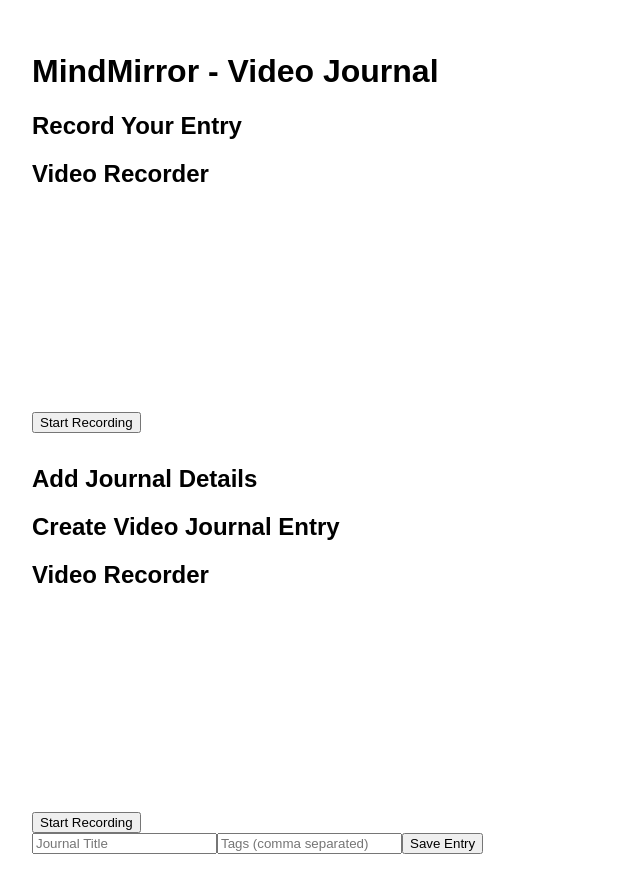
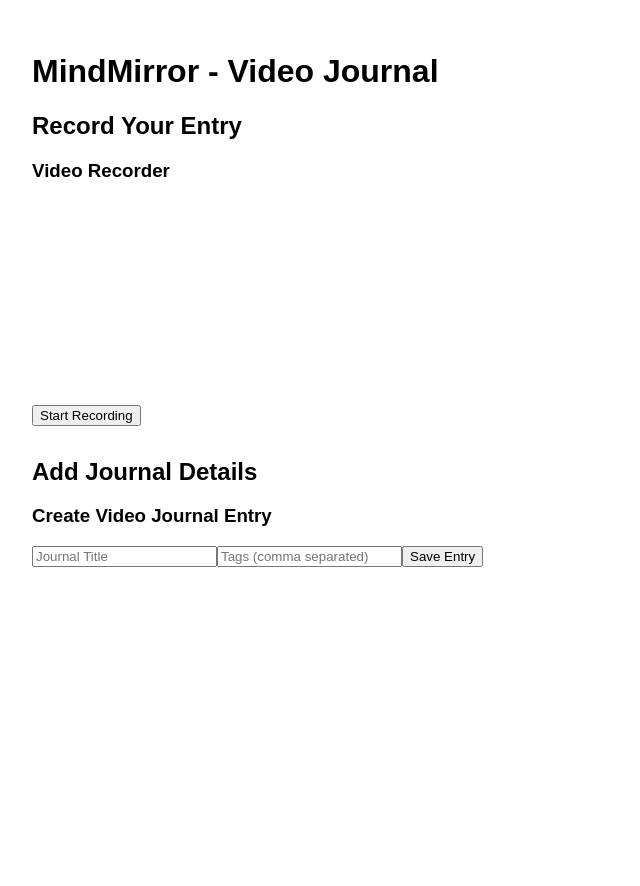
Before and after one commit to Anaanti/mindmirror, a React (Create React App) app in the folder frontend/: page / in a window 1280 px wide. Shown: the whole page, without its empty margins (0-640 px from the left). After the commit the page ends 800 px from the top, so only its background shows below. Built offline with nearby package versions, Linux system fonts and the light colour scheme.

Commit message:
added video preview and journal entry tags

```diff
--- a/frontend/package.json
+++ b/frontend/package.json
@@ -7,9 +7,10 @@
     "@testing-library/jest-dom": "^6.6.3",
     "@testing-library/react": "^16.3.0",
     "@testing-library/user-event": "^13.5.0",
+    "idb": "^8.0.3",
     "react": "^19.1.0",
     "react-dom": "^19.1.0",
-    "react-scripts": "5.0.1",
+    "react-scripts": "^5.0.1",
     "web-vitals": "^2.1.4"
   },
   "scripts": {
--- a/frontend/src/App.js
+++ b/frontend/src/App.js
@@ -1,20 +1,22 @@
-
+import React, { useState } from "react";
 import VideoRecorder from "./VideoRecorder";
 import JournalForm from "./JournalForm";
 
 function App() {
+  const [videoBlobURL, setVideoBlobURL] = useState(null);
+
   return (
     <div className="App" style={{ padding: "2rem", fontFamily: "sans-serif" }}>
       <h1>MindMirror - Video Journal</h1>
 
       <section style={{ marginBottom: "2rem" }}>
-        <h2> Record Your Entry</h2>
-        <VideoRecorder />
+        <h2>Record Your Entry</h2>
+        <VideoRecorder onRecordingComplete={setVideoBlobURL} />
       </section>
 
       <section>
-        <h2> Add Journal Details</h2>
-        <JournalForm />
+        <h2>Add Journal Details</h2>
+        <JournalForm videoUrl={videoBlobURL} />
       </section>
     </div>
   );
--- a/frontend/src/JournalForm.js
+++ b/frontend/src/JournalForm.js
@@ -1,7 +1,6 @@
 import React, { useState } from "react";
-import VideoRecorder from "./VideoRecorder";
 
-const JournalForm = () => {
+const JournalForm = ({ videoUrl }) => {
   const [title, setTitle] = useState("");
   const [tags, setTags] = useState("");
   const [message, setMessage] = useState("");
@@ -20,7 +19,7 @@ const JournalForm = () => {
         body: JSON.stringify({
           title,
           tags: tagArray,
-          videoUrl: "local-only", // placeholder to indicate local storage
+          videoUrl: videoUrl || "no-video",
         }),
       });
 
@@ -39,9 +38,7 @@ const JournalForm = () => {
 
   return (
     <div className="p-4 max-w-xl mx-auto space-y-4">
-      <h2 className="text-xl font-bold mb-2">Create Video Journal Entry</h2>
-
-      <VideoRecorder />
+      <h3 className="text-xl font-bold mb-2">Create Video Journal Entry</h3>
 
       <form onSubmit={handleSubmit} className="space-y-4">
         <input
--- a/frontend/src/VideoRecorder.js
+++ b/frontend/src/VideoRecorder.js
@@ -1,6 +1,6 @@
 import { useRef, useState } from "react";
-
-const VideoRecorder = () => {
+import { saveVideoBlob } from "./videoDB";
+const VideoRecorder = ({ onRecordingComplete }) => {
   const videoRef = useRef(null);
   const mediaRecorderRef = useRef(null);
   const [recording, setRecording] = useState(false);
@@ -8,11 +8,9 @@ const VideoRecorder = () => {
   const recordedChunks = useRef([]);
 
   const startRecording = async () => {
-    // Gets access to webcam and mic.
     const stream = await navigator.mediaDevices.getUserMedia({ video: true, audio: true });
     videoRef.current.srcObject = stream;
-    // Initializes a new media recorder.
-    // Clears previously recorded chunks.
+
     mediaRecorderRef.current = new MediaRecorder(stream);
     recordedChunks.current = [];
 
@@ -21,20 +19,26 @@ const VideoRecorder = () => {
         recordedChunks.current.push(event.data);
       }
     };
-    // When recording stops, create a blob from the recorded chunks and set the video URL.
-    mediaRecorderRef.current.onstop = () => {
+
+    mediaRecorderRef.current.onstop = async () => {
       const blob = new Blob(recordedChunks.current, { type: "video/webm" });
       const url = URL.createObjectURL(blob);
       setRecordedVideoURL(url);
 
-      // Stop webcam stream
+       const key = `video-${Date.now()}`;
+       await saveVideoBlob(key, blob);
+
+      if (onRecordingComplete) {
+        onRecordingComplete(url);
+      }
+
       stream.getTracks().forEach(track => track.stop());
     };
-    // Start recording.
+
     mediaRecorderRef.current.start();
     setRecording(true);
   };
-// Stops the recording and sets the recorded video URL.
+
   const stopRecording = () => {
     mediaRecorderRef.current.stop();
     setRecording(false);
@@ -42,10 +46,9 @@ const VideoRecorder = () => {
 
   return (
     <div>
-      <h2>Video Recorder</h2>
+      <h3>Video Recorder</h3>
       <video ref={videoRef} autoPlay muted style={{ width: "400px" }} />
       <div>
-
         {!recording ? (
           <button onClick={startRecording}>Start Recording</button>
         ) : (
@@ -54,7 +57,7 @@ const VideoRecorder = () => {
       </div>
       {recordedVideoURL && (
         <div>
-          <h3>Preview:</h3>
+          <h4>Preview:</h4>
           <video src={recordedVideoURL} controls style={{ width: "400px" }} />
         </div>
       )}
--- /dev/null
+++ b/frontend/src/videoDB.js
@@ -0,0 +1,27 @@
+import {openDB} from 'idb';
+
+const DB_NAME = 'mindmirror-videos';
+const STORE_NAME = 'videos';
+
+// Initialize the IndexedDB with a version and create an object store
+// if it doesn't already exist. The object store uses 'id' as the key path.
+const dbPromise = openDB(DB_NAME, 1, {
+  upgrade(db) {
+    if (!db.objectStoreNames.contains(STORE_NAME)) {
+      db.createObjectStore(STORE_NAME, {keyPath: 'id'});
+    }
+  },
+});
+
+// Saves a video blob to the IndexedDB
+// The key is the video ID, and the value is the blob
+export async function saveVideoBlob(key, blob){
+  const db = await dbPromise;
+  await db.put(STORE_NAME, { id: key, blob });
+
+}
+
+export async function getVideoBlob(key){
+  const db = await dbPromise;
+  return db.get(STORE_NAME, key);
+}
```
Also changed, not shown: 1 other file (tests, documents, lock files or other folders).
